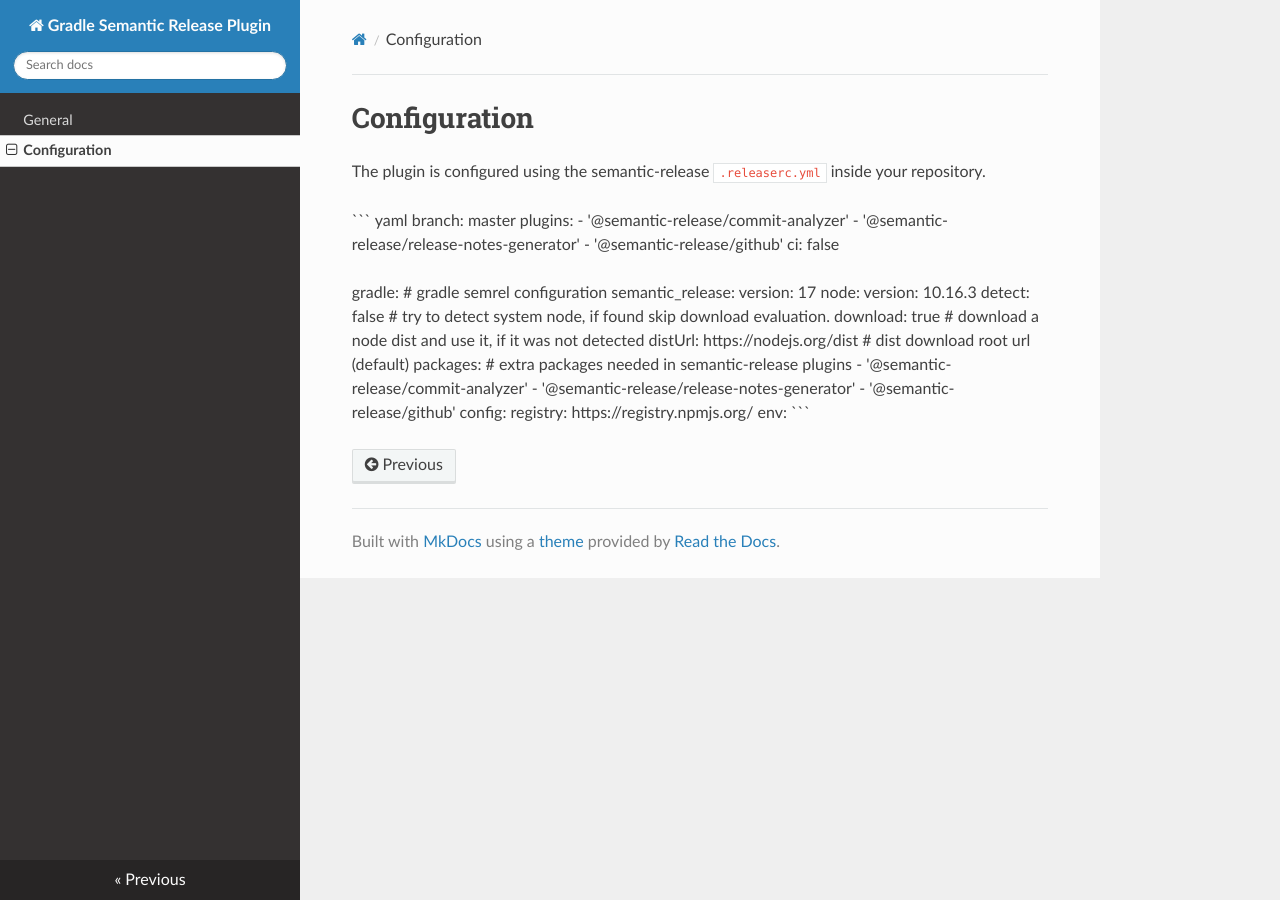
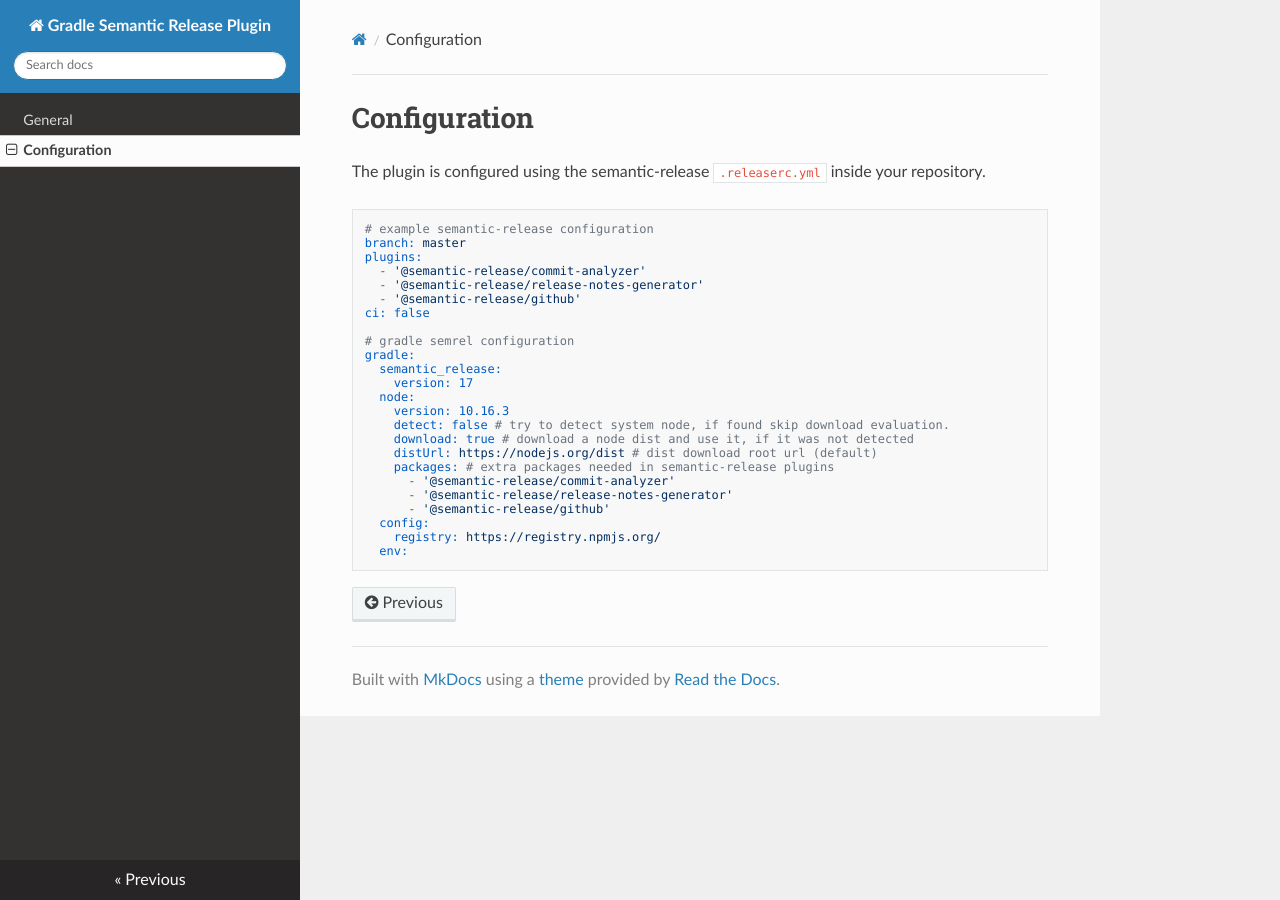
Before and after one commit to illjut/semrel, an MkDocs documentation site: the page built from docs/configuration.md, in a window 1280 px wide. Built offline with MkDocs 1.6.1, drawn with Linux system fonts in a browser that asks for light colours; nearby versions of some CDN libraries.

Commit message:
docs: fix fenced code block

````diff
--- a/docs/configuration.md
+++ b/docs/configuration.md
@@ -2,7 +2,8 @@
 
 The plugin is configured using the semantic-release `.releaserc.yml` inside your repository.
 
-``` yaml
+```yaml
+# example semantic-release configuration
 branch: master
 plugins:
   - '@semantic-release/commit-analyzer'
@@ -10,7 +11,8 @@
   - '@semantic-release/github'
 ci: false
 
-gradle: # gradle semrel configuration
+# gradle semrel configuration
+gradle:
   semantic_release:
     version: 17
   node:
@@ -25,4 +27,4 @@
   config:
     registry: https://registry.npmjs.org/
   env:
-  ```
+```
````
